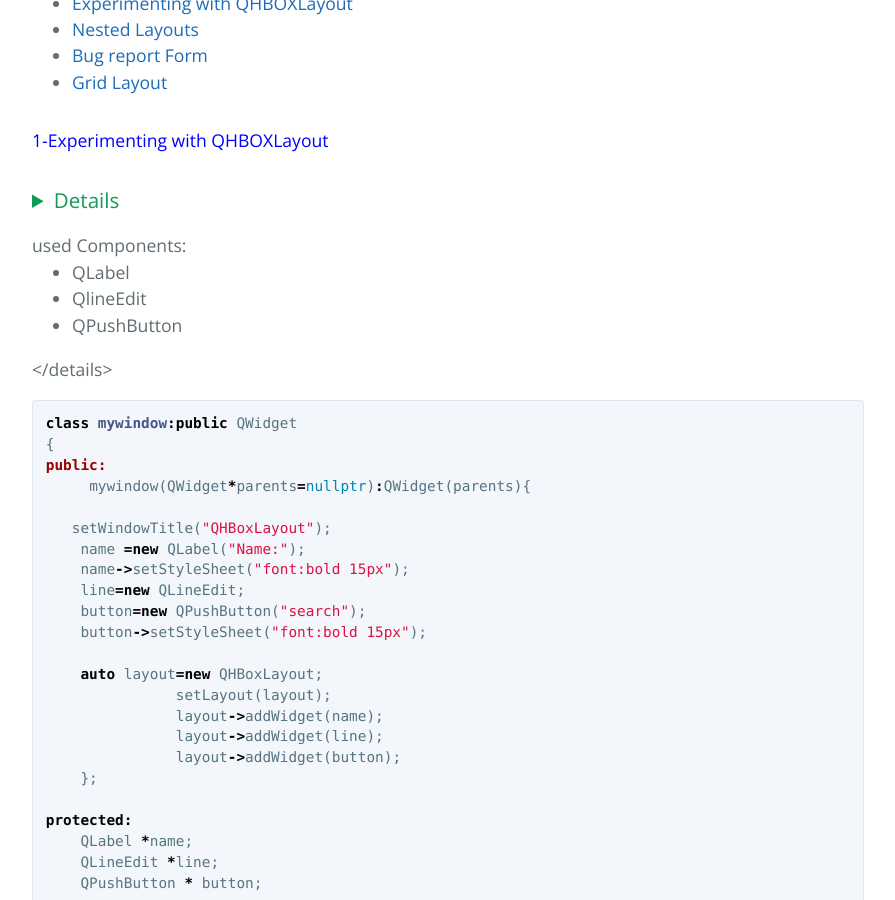
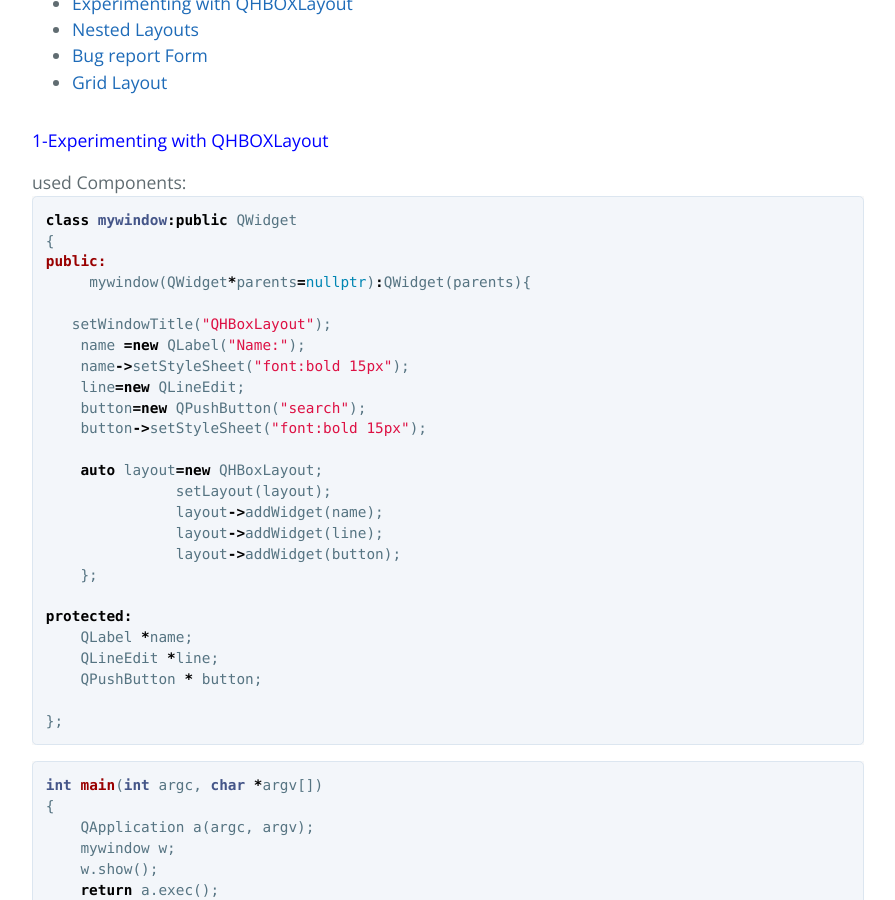
Before and after one commit to ASHellos/C-GUI-Programming-with-QT-PJ2, a Jekyll site: the page built from index.md, in a window 1280 px wide and 900 px high, scrolled down 1375 px. Shown: the whole window, without its empty margins (192-1087 px from the left). Built offline with Jekyll 4.4.1, drawn with Linux system fonts in a browser that asks for light colours; our own code applies the rules of GitHub Pages for plain Markdown files.

Commit message:
Update index.md

```diff
--- a/index.md
+++ b/index.md
@@ -23,7 +23,7 @@ _Qt includes a set of layout management classes that are used to describe how wi
 
 #### <span style="color:blue">1-Experimenting with QHBOXLayout</span>  {#Experimenting_with_QHBOXLayout}
 
-### <details>
+<details>
 <summary>used Components:</summary>
 <ul>
 <li> QLabel</li>
```
